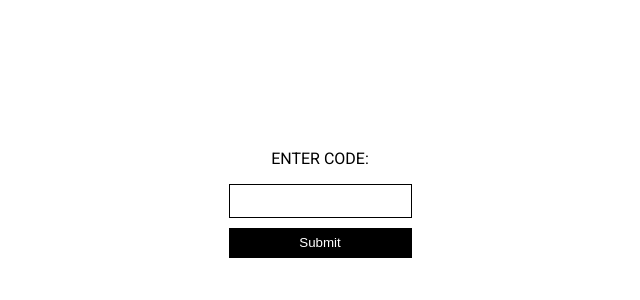
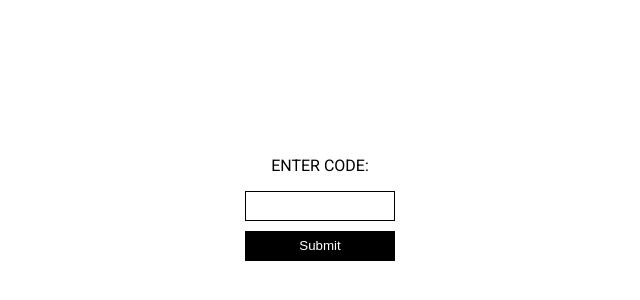
Before and after one commit to LouisVallaey/weddingDG, a React (Create React App) app: page / in a window 1280 px wide. Shown: the part 200-500 px from the top of the page, without its empty margins (320-960 px from the left). Built offline with nearby package versions, Linux system fonts and the light colour scheme.

Commit message:
add coding

```diff
--- a/src/components/App.js
+++ b/src/components/App.js
@@ -71,21 +71,22 @@ const CodeBox = styled.div`
   align-items: center;
   flex-direction: column;
   font-family: "Roboto", sans-serif;
-  form {
-    display: flex;
-    flex-direction: column;
-  }
   input {
     border: 1px solid black;
     height: 30px;
+    width: 150px;
     margin-bottom: 10px;
     outline: none;
+    box-sizing: border-box;
   }
 `;
-const Button = styled.input`
+const Button = styled.button`
+  width: 150px;
+  height: 30px;
   background-color: black;
   color: white;
   border: none;
+  cursor: pointer;
 `;
 function App() {
   const [passwordcorrect, setpasswordcorrect] = useState(false);
@@ -96,6 +97,7 @@ function App() {
   function handleChange(event) {
     setInput(event.target.value);
   }
+
   function handleSubmit() {
     if (input === code) {
       setpasswordcorrect(true);
@@ -107,10 +109,8 @@ function App() {
         <FlexContainer>
           <CodeBox>
             <p>ENTER CODE:</p>
-            <form onSubmit={handleSubmit}>
-              <input type="text" value={input} onChange={handleChange} />
-              <Button type="submit" value="Submit" />
-            </form>
+            <input type="text" value={input} onChange={handleChange} />
+            <Button onClick={handleSubmit}>Submit</Button>
           </CodeBox>
         </FlexContainer>
       )}
```
